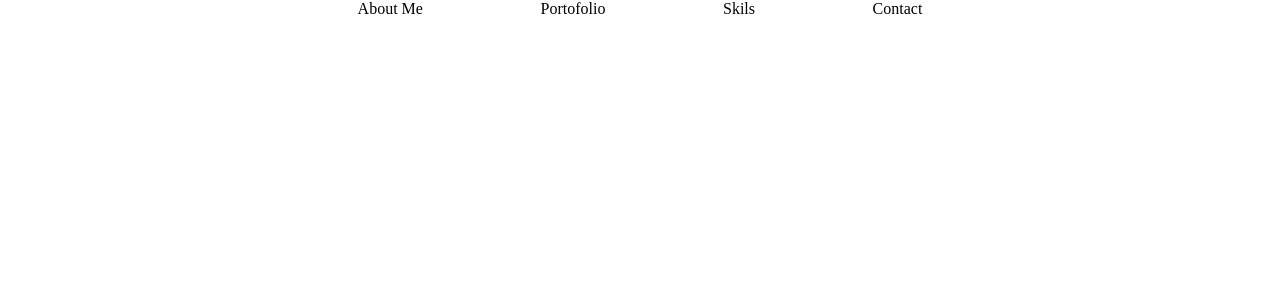
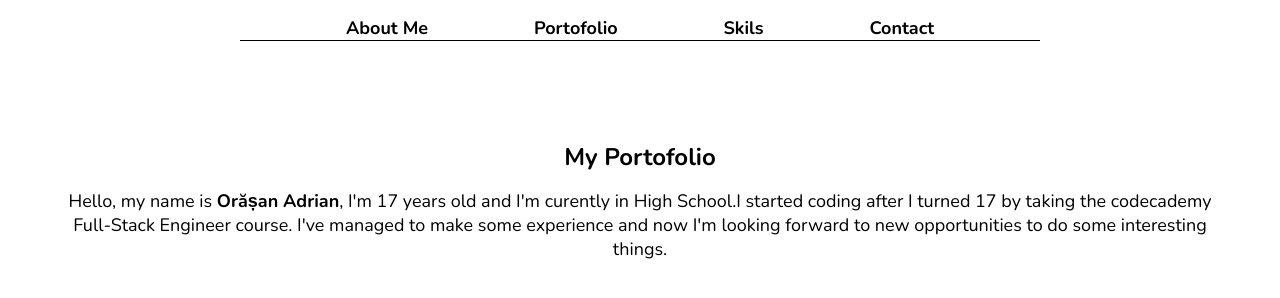
Before and after one commit to AdrianOrasan/portofolio, a plain HTML site: page index.html in a window 1280 px wide. Drawn offline with nearby package versions, Linux system fonts and the light colour scheme.

Commit message:
Introduction started

```diff
--- a/index.html
+++ b/index.html
@@ -4,6 +4,12 @@
     <meta charset="UTF-8" />
     <meta http-equiv="X-UA-Compatible" content="IE=edge" />
     <meta name="viewport" content="width=device-width, initial-scale=1.0" />
+    <link rel="preconnect" href="https://fonts.googleapis.com" />
+    <link rel="preconnect" href="https://fonts.gstatic.com" crossorigin />
+    <link
+      href="https://fonts.googleapis.com/css2?family=Nunito:ital,wght@0,400;0,700;1,300&display=swap"
+      rel="stylesheet"
+    />
 
     <link rel="stylesheet" href="style.css" />
 
@@ -18,5 +24,19 @@
         <a>Contact</a>
       </nav>
     </header>
+    <main>
+      <section id="about-me">
+        <h1>My Portofolio</h1>
+        <div class="introduction">
+          <p>
+            Hello, my name is <strong>Orășan Adrian</strong>, I'm 17 years old
+            and I'm curently in High School.I started coding after I turned 17
+            by taking the <a>codecademy</a> Full-Stack Engineer course. I've
+            managed to make some experience and now I'm looking forward to new
+            opportunities to do some interesting things.
+          </p>
+        </div>
+      </section>
+    </main>
   </body>
 </html>
--- a/style.css
+++ b/style.css
@@ -1,15 +1,40 @@
 * {
   box-sizing: border-box;
   margin: 0;
+  font-family: "Nunito", sans-serif;
 }
 
 header {
   display: flex;
   justify-content: center;
+  padding: 16px;
+  padding-bottom: 100px;
 }
 
 nav {
   width: 800px;
   display: flex;
   justify-content: space-evenly;
+  border-bottom: 1px solid black;
+  font-weight: 700;
+  font-size: 18px;
 }
+
+main {
+  display: flex;
+  justify-content: center;
+}
+
+#about-me {
+  width: 1200px;
+  display: flex;
+  flex-direction: column;
+  align-items: center;
+}
+
+.introduction {
+  text-align: center;
+  font-size: 18px;
+  font-weight: 400;
+  padding: 16px;
+}
```
